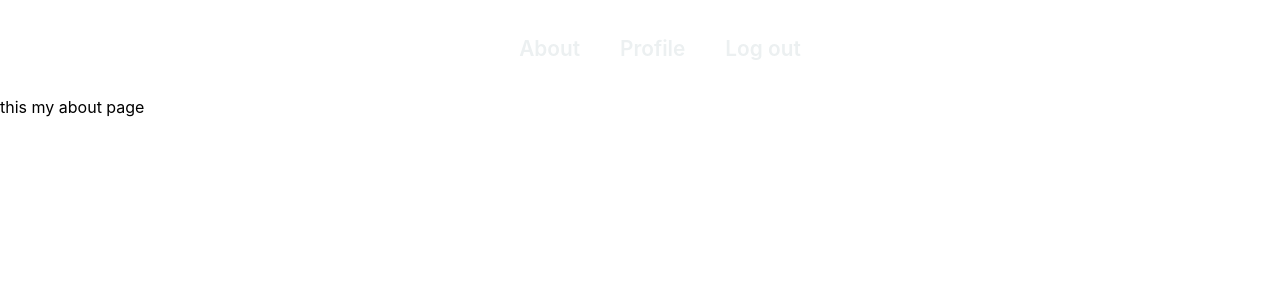
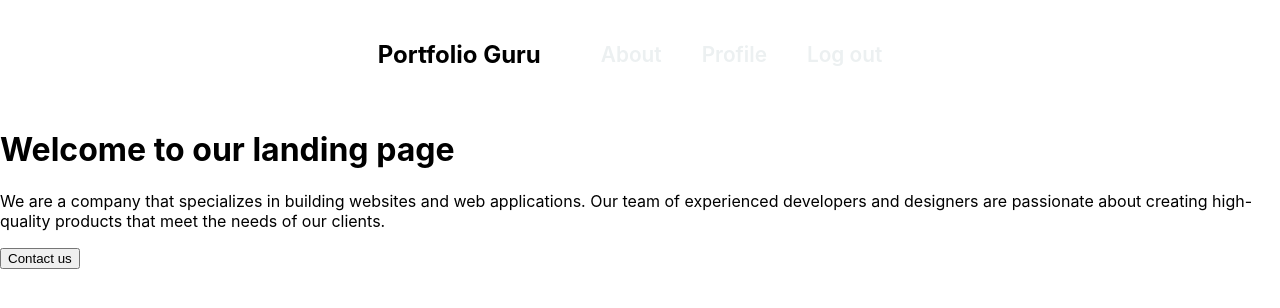
Before and after one commit to m-njora/portfolio-guru, a React (Create React App) app: page / in a window 1280 px wide. Shown: the top 308 px of the page. Built offline with nearby package versions, Linux system fonts and the light colour scheme.

Commit message:
fixed routes

```diff
--- a/src/components/about/about.js
+++ b/src/components/about/about.js
@@ -1,8 +1,14 @@
 import React from 'react'
+import "./about.css"
 
 function About() {
     return (
-        <>this my about page</>
+        <div className="about">
+        <h1>Welcome to our landing page</h1>
+        <p>We are a company that specializes in building websites and web applications. Our team of experienced developers and designers are passionate about creating high-quality products that meet the needs of our clients.</p>
+        <button>Contact us</button>
+      </div>
+
     )
 }
 
--- a/src/components/app/App.js
+++ b/src/components/app/App.js
@@ -7,26 +7,34 @@ import Profile from '../landingpage /profile.js';
 
 function App() {
   return (
+    <Router>
     <div>
-         <Router>
       <Navbar />
       <Switch>
-        <Route exact path="/">
-          <About />
-        </Route>
-        <Route path="/profile">
-          <Profile />
-        </Route>
-        <Route path="/login">
-          <Login />
-        </Route>
+        <Route exact path="/" component={About} />
+        <Route path="/portfolio" component={Profile} />
+        <Route path="/login" component={Login} />
       </Switch>
-    </Router>
+    </div>
+  </Router>
 
-    {/* <Login/>
-    <Navbar/> */}
+    // <div>
+    //      <Router>
+    //   <Navbar />
+    //   <Switch>
+    //     <Route exact path="/">
+    //       <About />
+    //     </Route>
+    //     <Route path="/profile">
+    //       <Profile />
+    //     </Route>
+    //     <Route path="/login">
+    //       <Login />
+    //     </Route>
+    //   </Switch>
+    // </Router>
 
-    </div>
+    //   </div>
   )
 }
 
--- a/src/index.js
+++ b/src/index.js
@@ -3,15 +3,13 @@ import ReactDOM from 'react-dom/client';
 import './index.css';
 import App from './components/app/App';
 import reportWebVitals from './reportWebVitals';
-import { BrowserRouter } from 'react-router-dom';
+import { BrowserRouter as Router} from 'react-router-dom';
 
 const root = ReactDOM.createRoot(document.getElementById('root'));
 root.render(
-  <React.StrictMode>
-    <BrowserRouter>
-      <App />
-    </BrowserRouter>
-  </React.StrictMode>
+  <Router>
+    <App />
+  </Router>
 );
 
 // If you want to start measuring performance in your app, pass a function
--- a/src/navbar/navbar.js
+++ b/src/navbar/navbar.js
@@ -14,6 +14,7 @@ import { Link } from'react-router-dom'
   return (
     // <div className={show} >
       <nav className="navbar">
+        <h2>Portfolio Guru</h2>
         <ul>
           <li>
             <Link className='navbar' to="/">About</Link>
```
Also changed, not shown: src/components/about/about.css (added).
